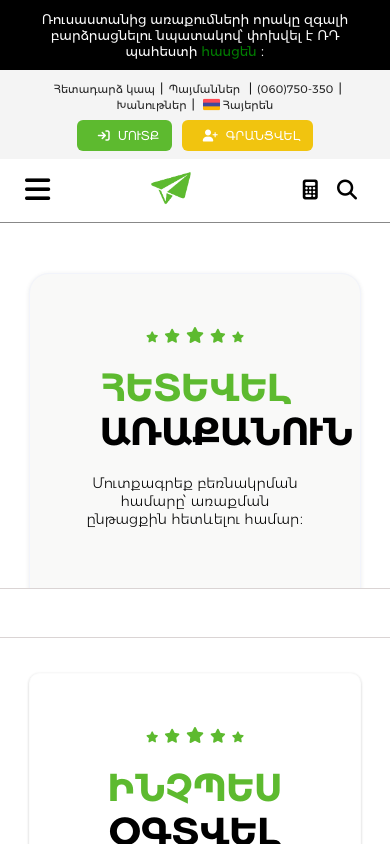
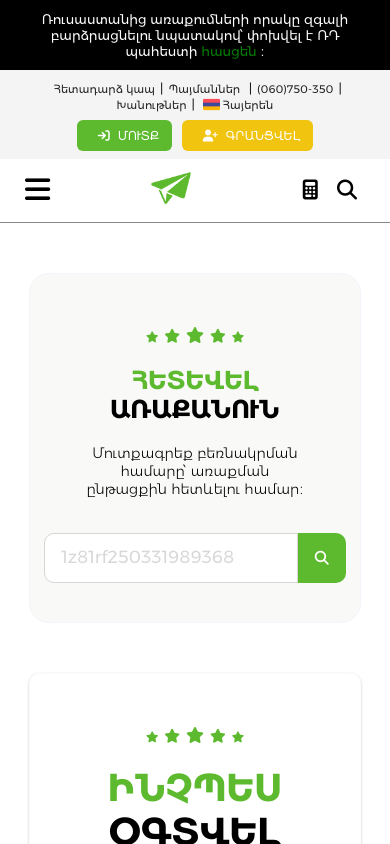
Before and after one commit to petrosyanhovo/react-onex, a React (Create React App) app: page / in a window 390 px wide. Shown: the top 844 px of the page. Built offline with nearby package versions, Linux system fonts and the light colour scheme; some icons are missing.

Commit message:
Added Tracking media querries

```diff
--- a/src/components/header/header.css
+++ b/src/components/header/header.css
@@ -270,11 +270,3 @@ header .third-part .right {
     padding: 15px 10px;
   }
 }
-
-@media (max-width: 320px) {
-  .login-btn {
-    display: flex;
-    flex-wrap: nowrap;
-  }
-
-}
--- a/src/components/home/Tracking/Tracking.js
+++ b/src/components/home/Tracking/Tracking.js
@@ -4,13 +4,11 @@ import Heading from "../Heading/Heading";
 
 const Tracking = () => {
     return (
-        <div className="tracking block-shadow elem-style">
+        <div className="tracking elem-style">
             <Heading
                 greenHeading="ՀԵՏԵՎԵԼ"
                 heading="ԱՌԱՔԱՆՈՒՆ"
-                text="Մուտքագրեք բեռնակրման համարը՝ առաքման ընթացքին հետևելու համար։
-
-"
+                text="Մուտքագրեք բեռնակրման համարը՝ առաքման ընթացքին հետևելու համար։"
             />
 
             <div className="trackInput">
@@ -21,7 +19,7 @@ const Tracking = () => {
                     <div>
                         <a className="tracking-btn">
                             <i className="fas fa-search"></i>
-                            Փնտրել
+                            <span>Փնտրել</span>
                         </a>
                     </div>
                 </form>
--- a/src/components/home/Tracking/tracking.css
+++ b/src/components/home/Tracking/tracking.css
@@ -12,7 +12,6 @@
   width: 800px;
   height: 50px;
   border: 1px solid rgb(218, 212, 212);
-  border-radius: 6px;
   border-radius: 10px 0px 0px 10px;
   padding: 0 1rem;
 }
@@ -31,11 +30,14 @@
   border-radius: 0px 10px 10px 0px;
   font-size: 14px;
   padding: 1rem 0;
-  font-family: 'montserratarm-bold' !important;
 }
 
 .tracking .trackInput a i {
   margin-right: 5px;
+}
+
+.tracking .trackInput a span {
+  font-family: 'montserratarm-bold' !important;
 }
 
 
@@ -44,3 +46,95 @@ form {
   align-items: center;
   justify-content: center;
 }
+
+
+/* MEDIA  */
+
+@media (max-width: 1160px) {
+  .tracking .trackInput input {
+    width: 65vw;
+  }
+
+}
+
+@media (max-width: 1088px) {
+  .tracking .trackInput input {
+    width: 700px;
+  }
+}
+
+@media (max-width: 1024px) {
+  .tracking .trackInput input {
+    width: 65vw;
+  }
+
+  .tracking .trackInput a span {
+    display: none;
+  }
+
+  .tracking .trackInput a {
+    width: 3rem;
+  }
+
+  .tracking .trackInput a i {
+    margin-right: none;
+    margin-left: 5px;
+  }
+}
+
+
+@media (max-width: 782px) {
+  .tracking .heading h2 {
+    font-size: 32px;
+  }
+
+  .tracking .heading p {
+    font-size: 14px;
+  }
+}
+
+@media (max-width: 644px) {
+  .trackInput form  {
+    /* margin-bottom: 100px; */
+    margin-top: -25px;
+  }
+
+  .tracking .heading h2 {
+    font-size: 24px;
+    text-align: center;
+  }
+}
+
+@media (max-width: 358px) {
+  .trackInput form  {
+    /* margin-bottom: 100px; */
+    margin-top: -35px;
+  }
+
+  .tracking .heading h2 {
+    font-size: 18px;
+  }
+
+  .tracking .heading p {
+    font-size: 13px;
+  }
+
+  .tracking .trackInput input {
+    width: 50vw;
+  }
+
+  .tracking .trackInput input {
+    height: 40px;
+  }
+
+  .tracking .trackInput input {
+    height: 40px;
+  }
+
+  .tracking a.tracking-btn {
+    height: 40px;
+    display: flex;
+    justify-content: center;
+    align-items: center;
+  }
+}
```
